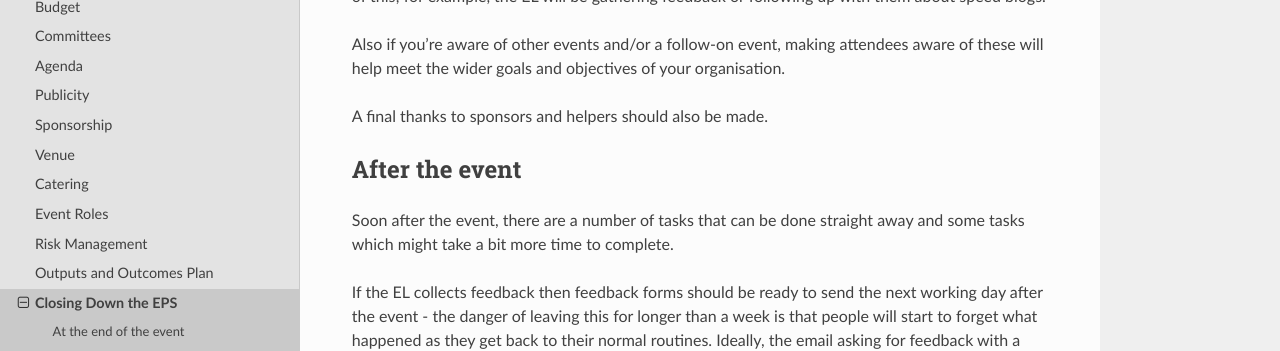
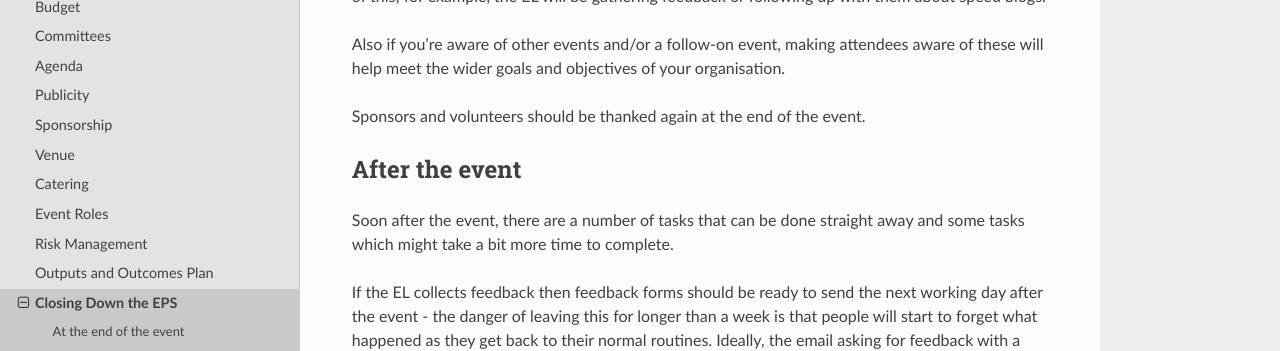
Before and after one commit to softwaresaved/event-organisation-guide, a Sphinx documentation site: the page built from docs/eog/eps-closing-down.rst, in a window 1280 px wide and 900 px high. Shown: the part 375-726 px from the top of the window. Built offline with Sphinx 7.4.7 and the Read the Docs theme 2.0.0, drawn with Linux system fonts in a browser that asks for light colours.

Commit message:
Update eps-closing-down.rst

```diff
--- a/docs/eog/eps-closing-down.rst
+++ b/docs/eog/eps-closing-down.rst
@@ -12,7 +12,7 @@ If there are activities which need any action from event attendees then they sho
 
 Also if you're aware of other events and/or a follow-on event, making attendees aware of these will help meet the wider goals and objectives of your organisation.
 
-A final thanks to sponsors and helpers should also be made.
+Sponsors and volunteers should be thanked again at the end of the event.
 
 After the event
 ***************
```
